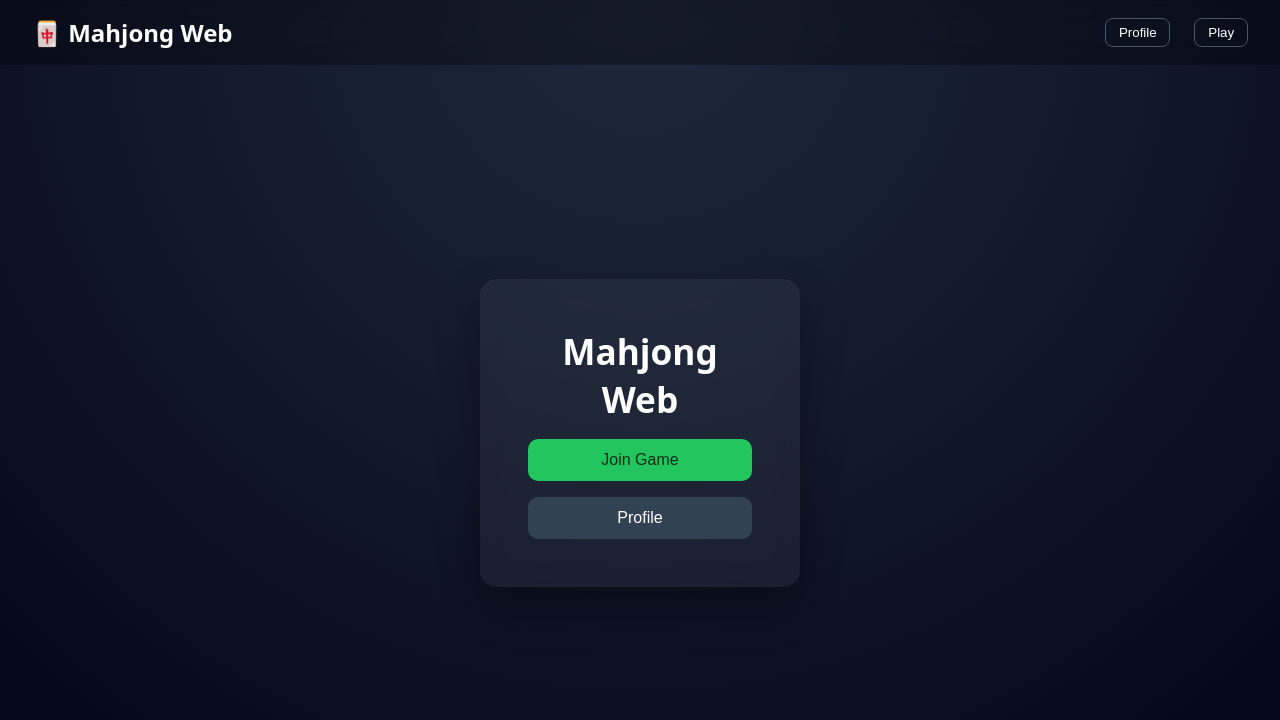
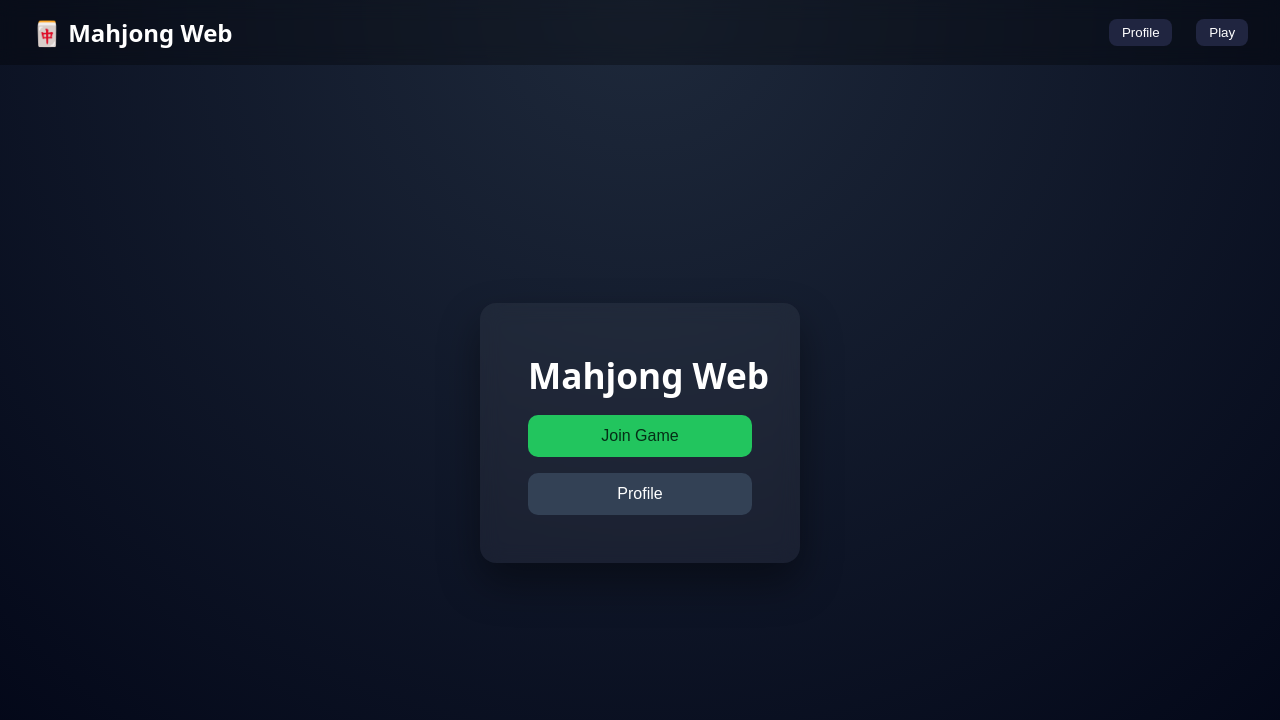
Before and after one commit to Dominik-Pawelec/mahjong_web, a SvelteKit app in the folder src/frontend/: page / in a window 1280 px wide. Shown: the top 720 px of the page. Built offline with nearby package versions, Linux system fonts and the light colour scheme.

Commit message:
some cleanup of pretty vibe coded shit

```diff
--- a/src/frontend/src/app.css
+++ b/src/frontend/src/app.css
@@ -16,9 +16,7 @@ body {
 	font-family: system-ui, sans-serif;
 }
 
-header h1,
-header h2,
-header h3 {
+h1, h2, h3 {
 	flex-shrink: 0;
 	white-space: nowrap;
 	min-width: 0;
--- a/src/frontend/src/routes/+layout.svelte
+++ b/src/frontend/src/routes/+layout.svelte
@@ -18,7 +18,6 @@
 </div>
 
 <style>
-	/* app wrapper */
 	.app {
 		display: flex;
 		flex-direction: column;
@@ -30,7 +29,6 @@
 		font-family: system-ui, sans-serif;
 	}
 
-	/* header */
 	header {
 		flex: 0 0 auto;
 		display: flex;
@@ -39,6 +37,7 @@
 		padding: 1rem 2rem;
 		background: rgba(0, 0, 0, 0.3);
 		backdrop-filter: blur(10px);
+		flex-shrink: 0;
 	}
 
 	h2 {
@@ -53,8 +52,8 @@
 
 	nav button {
 		margin-left: 1rem;
-		background: transparent;
-		border: 1px solid #475569;
+		background: #202540;
+		border: 0px solid #475569;
 		color: white;
 		padding: 0.4rem 0.8rem;
 		border-radius: 8px;
@@ -65,7 +64,6 @@
 		background: #334155;
 	}
 
-	/* main wypełnia resztę przestrzeni po headerze */
 	main {
 		flex: 1 1 auto;
 		display: flex;
```
